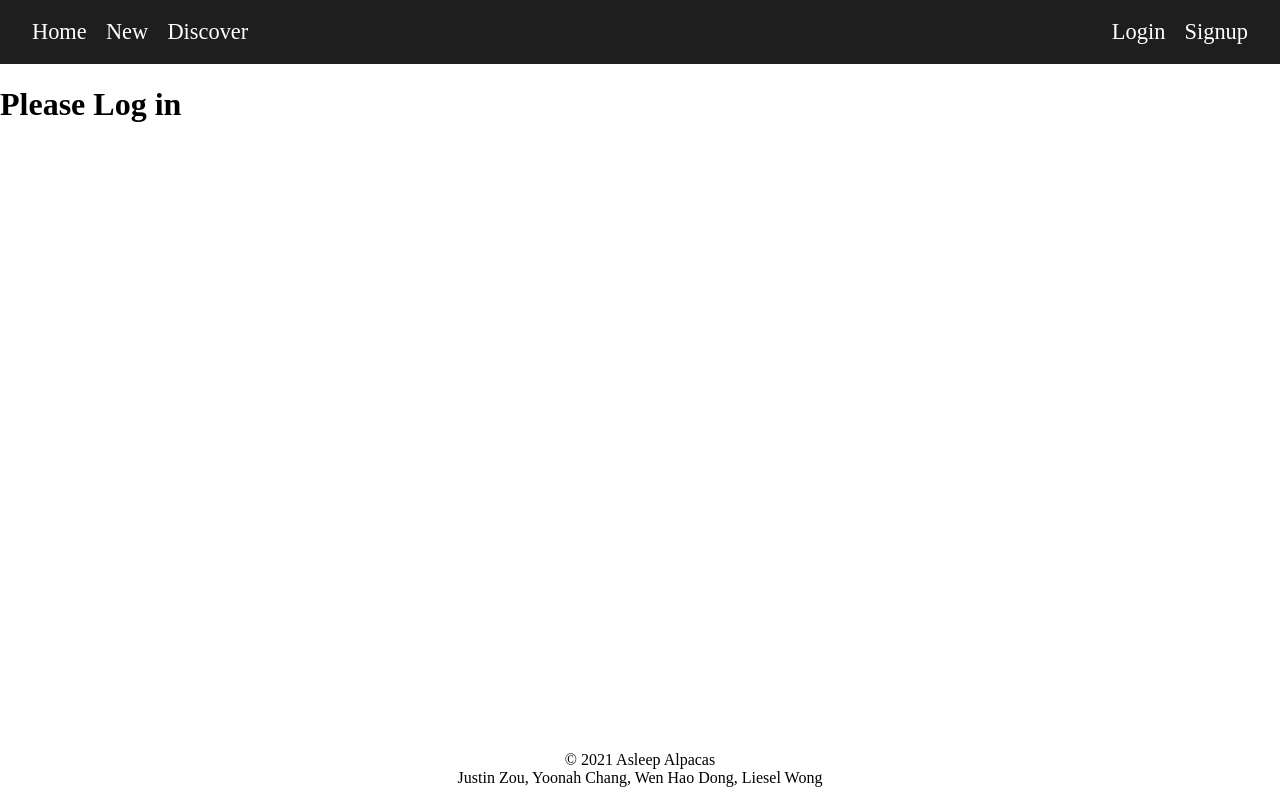
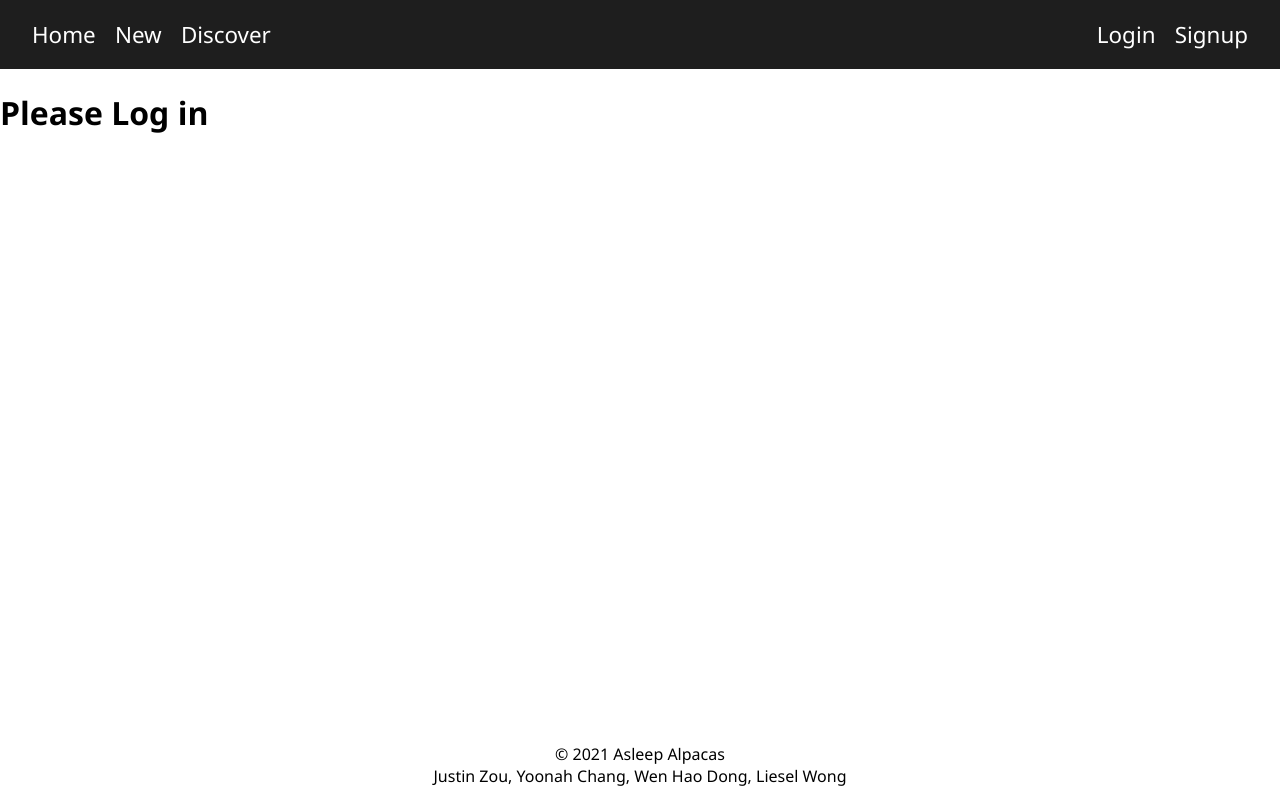
Before and after one commit to tamitakada/asleep_alpacas, a Flask app: page / in a window 1280 px wide. Run offline with Flask 2, Linux system fonts and the light colour scheme.

Commit message:
Updated fonts sans-serif fonts

```diff
--- a/app/static/styles.css
+++ b/app/static/styles.css
@@ -5,6 +5,9 @@ body {
   margin: 0;
   display: flex;
   flex-direction: column;
+
+  /* Times new roman gets weird to look at */
+  font-family: 'Segoe UI', Roboto, Oxygen, Ubuntu, Cantarell, 'Open Sans', 'Helvetica Neue', sans-serif
 }
 
 /* ==============================================
```
